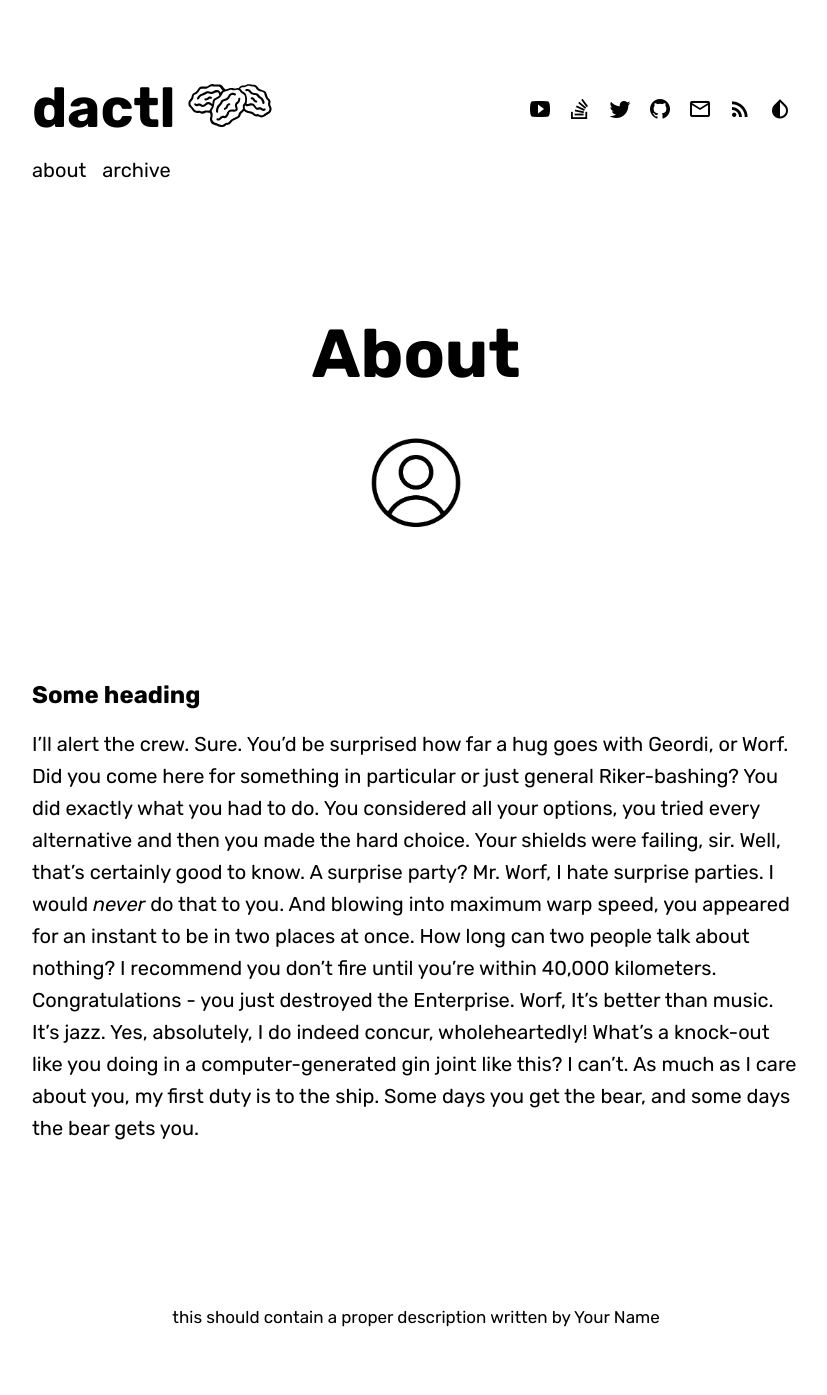
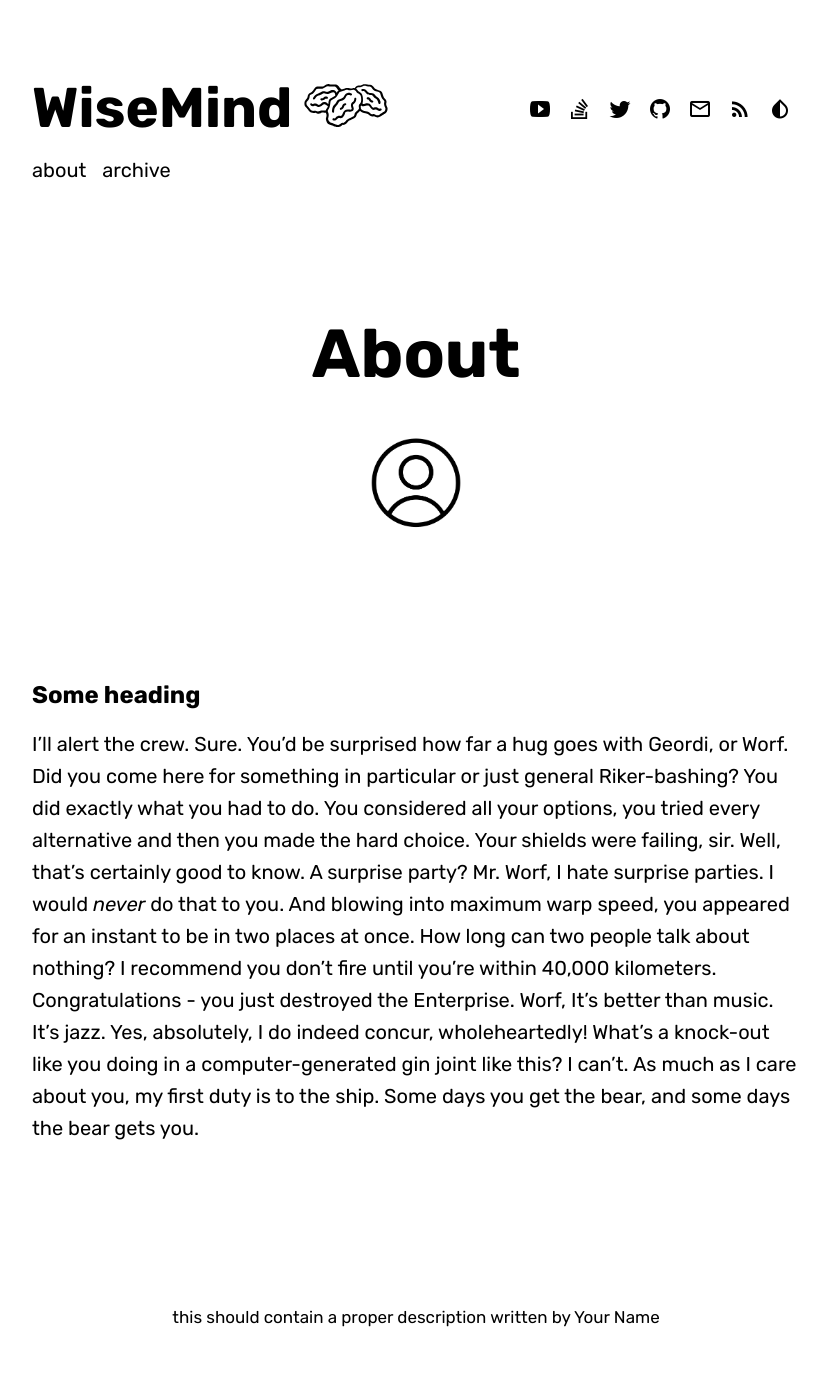
Before and after one commit to Tsatsi/tsatsi.github.io, a Jekyll site: the page built from about.md, in a window 1280 px wide. Shown: the whole page, without its empty margins (224-1051 px from the left). Built offline with Jekyll 4.4.1, drawn with Linux system fonts in a browser that asks for light colours; some web fonts are replaced.

Commit message:
updating blog name and base url

```diff
--- a/_config.yml
+++ b/_config.yml
@@ -1,11 +1,11 @@
 # Base blog settings
-baseurl                      : "/dactl/" # the subpath of your site,                         # e.g. /blog/
+baseurl                      : "" # the subpath of your site,                         # e.g. /blog/
                               # set to '' in case of hosting on GitHub
-url                          : "" # the base hostname & protocol for your site
+url                          : "https://tsatsi.github.io" # the base hostname & protocol for your site
                                   # `http://<username>.github.io` - for GitHub
 
 blog:
-  title                      : dactl
+  title                      : WiseMind
   description                  : >
                                this should contain a proper description
 
```
